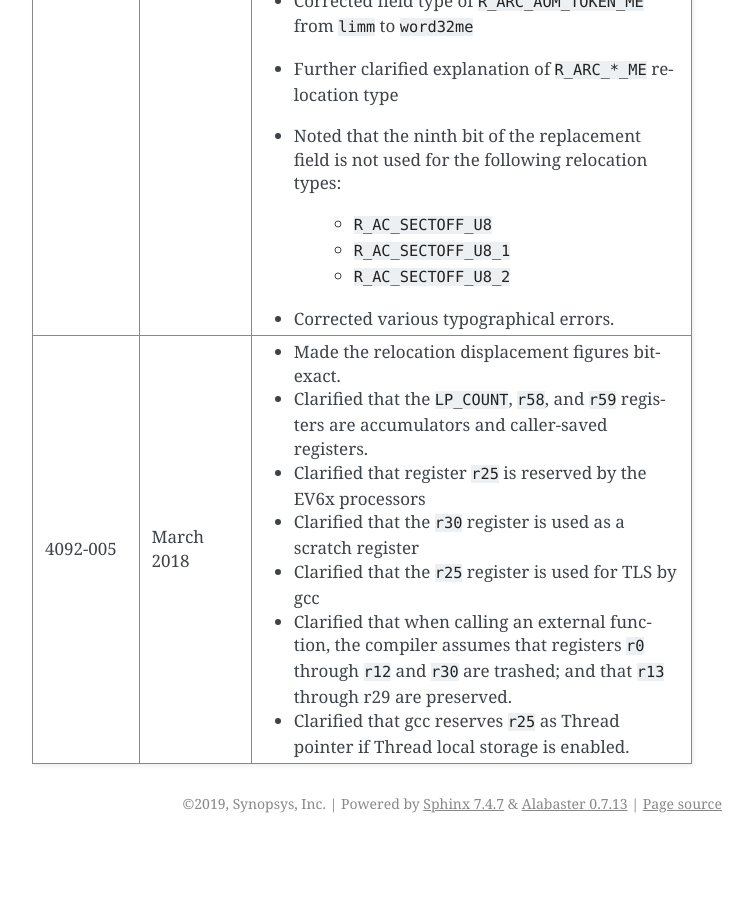
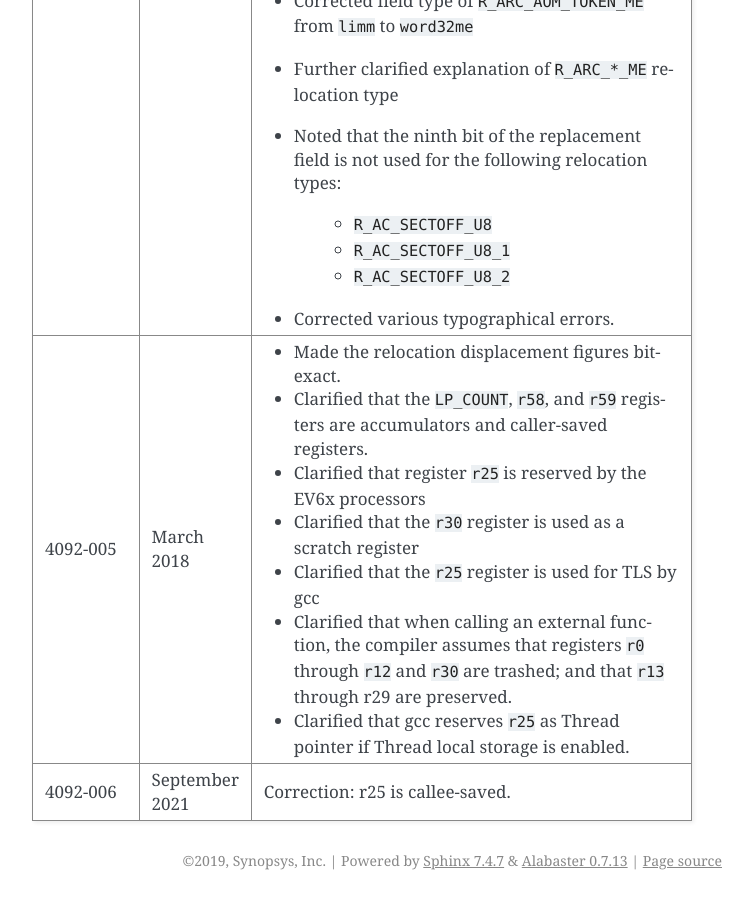
Before and after one commit to foss-for-synopsys-dwc-arc-processors/arc-ABI-manual, a Sphinx documentation site: the page built from ARCv2_rst/source/intro.rst, in a window 1280 px wide and 900 px high, scrolled down 2797 px. Shown: the whole window, without its empty margins (388-1141 px from the left). Built offline with Sphinx 7.4.7, drawn with Linux system fonts in a browser that asks for light colours; before the commit the page ends 3640 px from its top, so only the background shows below that.

Commit message:
P10019563-47005:track new change in Revision History

```diff
--- a/ARCv2_rst/source/intro.rst
+++ b/ARCv2_rst/source/intro.rst
@@ -219,3 +219,5 @@ Reference Documents
    |               |                |   :code:`r25` as Thread pointer if     |
    |               |                |   Thread local storage is enabled.     |
    +---------------+----------------+----------------------------------------+
+   | 4092-006      | September 2021 |   Correction: r25 is callee-saved.     |
+   +---------------+----------------+----------------------------------------+
```
